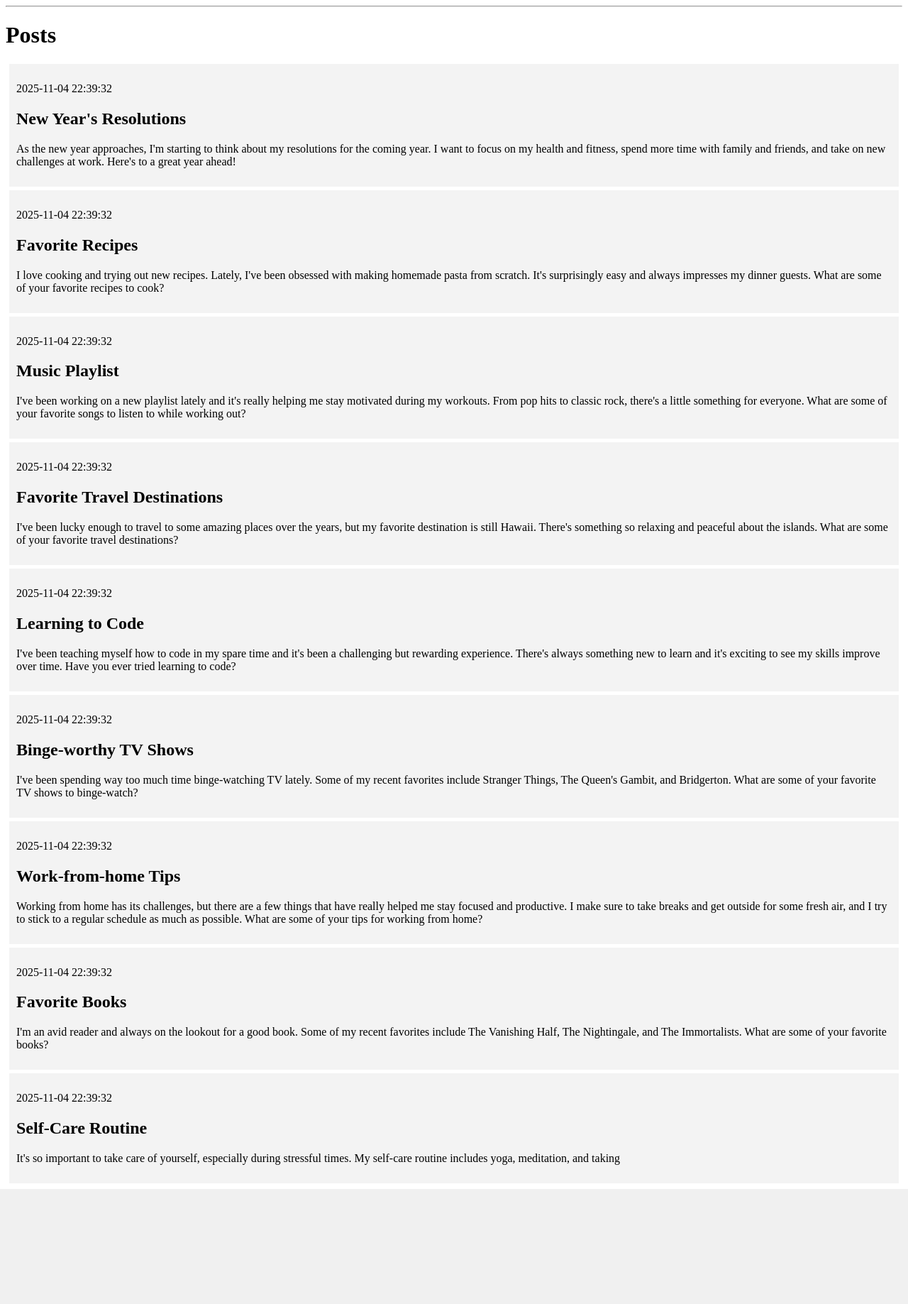
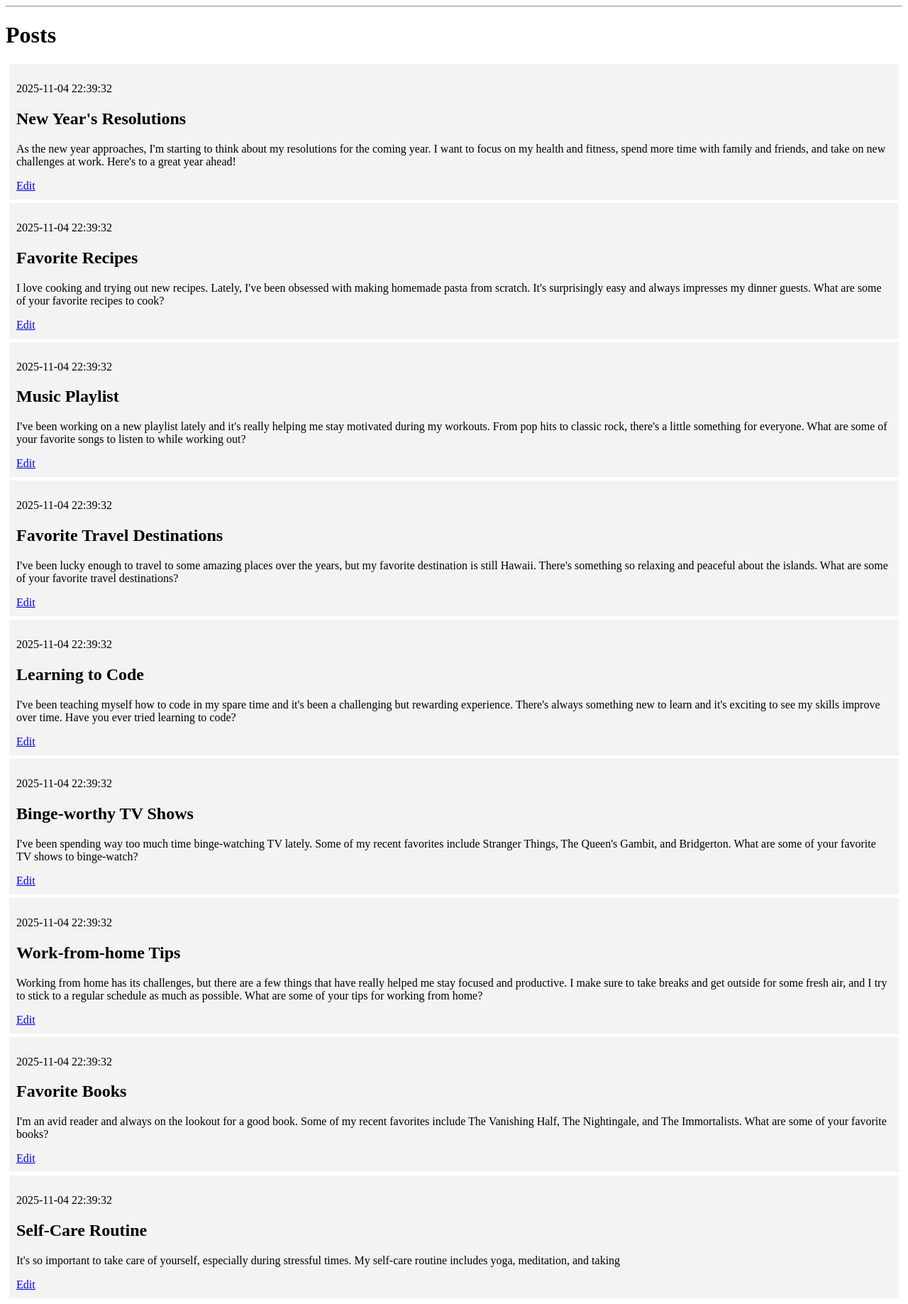
Before and after one commit to aheg7b/IT4320-flask-blog, a Flask app: page / in a window 1280 px wide. Shown: the part 63-1900 px from the top of the page at 71% size. Before the commit the page ends 1738 px from the top, so only its background shows below. Run offline with Flask 3, Linux system fonts and the light colour scheme; data comes from the database, SQL or seed files in the repository; parts of the project's set-up code (start-up, migrations or seed data) failed here and were passed over.

Commit message:
added link to edit in index.html

```diff
--- a/templates/index.html
+++ b/templates/index.html
@@ -7,6 +7,7 @@
             <p>{{ post['created'] }}</p>
             <h2>{{ post['title'] }}</h2>
             <p>{{ post['content'] }}</p>
+            <a href="{{ url_for('edit', id=post['id'])}}">Edit</a>
         </div>
     {% endfor %}
 {% endblock %}
```
